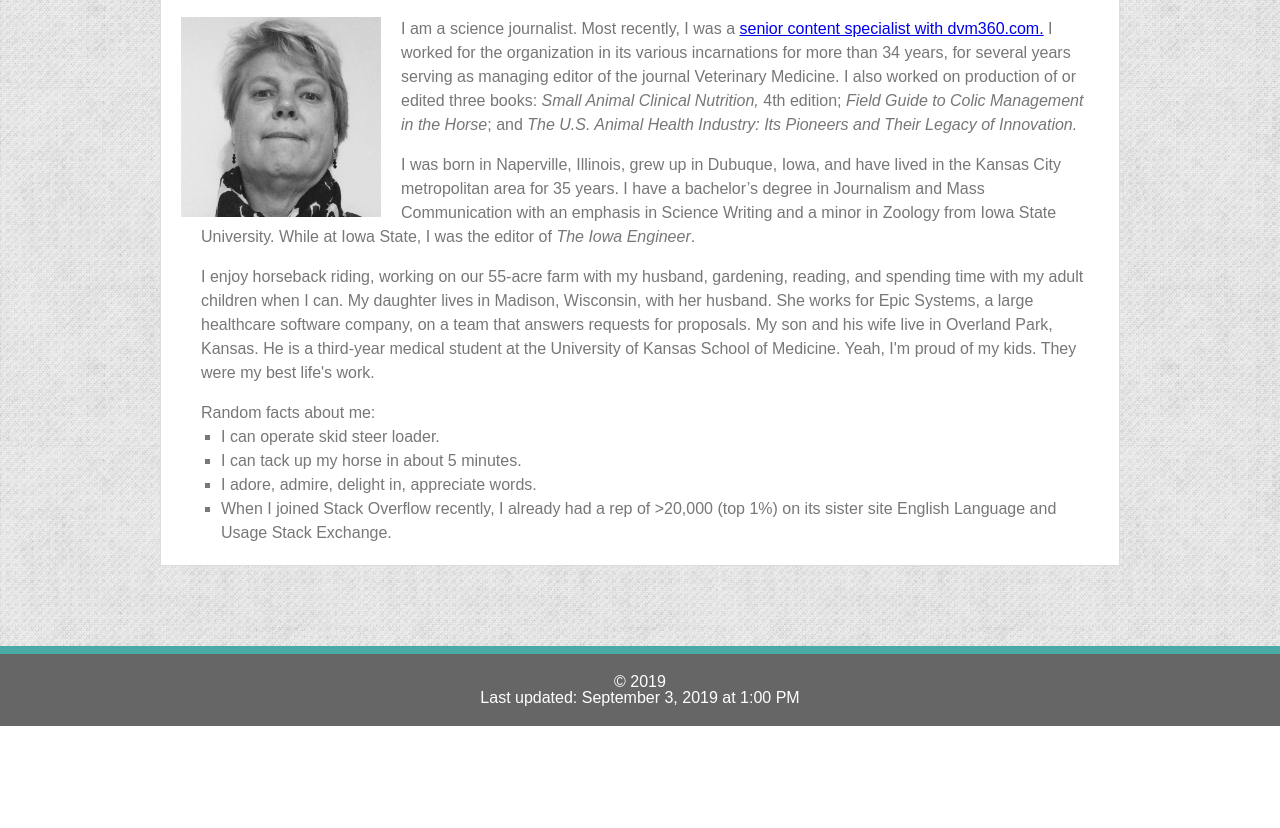
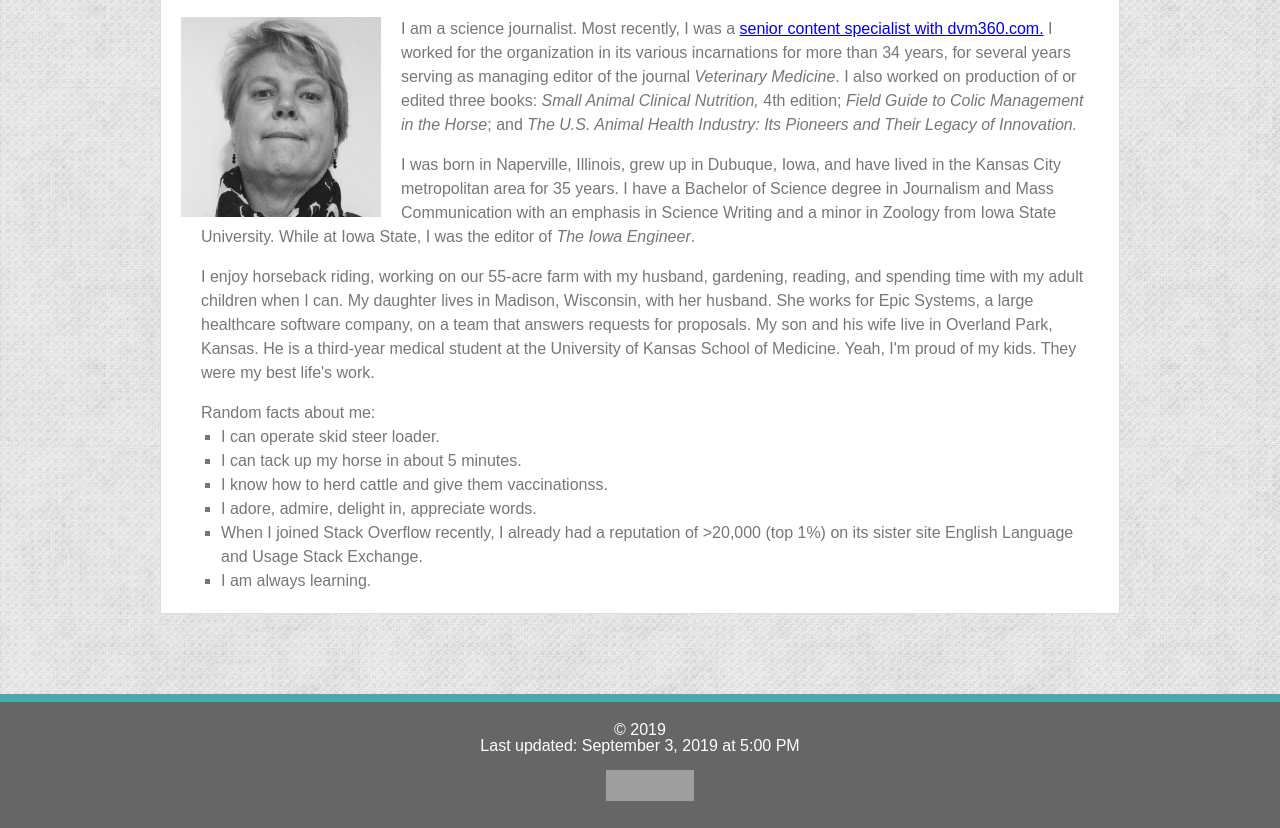
Before and after one commit to JLGaumnitz/Basic-Portfolio, a plain HTML site: page index.html in a window 1280 px wide. Shown: the part 271-1099 px from the top of the page. Before the commit the page ends 997 px from the top, so only its background shows below. Drawn offline with Linux system fonts and the light colour scheme; grey boxes are pictures that could not be loaded.

Commit message:
validated and nearly complete

```diff
--- a/index.html
+++ b/index.html
@@ -40,9 +40,9 @@
 
     <img id="bio-image" src="assets/images/JLG_square.png" alt="Jennifer Gaumnitz"/>
 
-        <p>I am a science journalist. Most recently, I was a <a href="http://www.dvm360.com/jennifer-gaumnitz-senior-content-specialist" target="_blank">senior content specialist with dvm360.com.</a> I worked for the organization in its various incarnations for more than 34 years, for several years serving as managing editor of the journal Veterinary Medicine. I also worked on production of or edited three books: <span class="italic">Small Animal Clinical Nutrition,</span> 4th edition; <span class="italic">Field Guide to Colic Management in the Horse</span>; and <span class="italic">The U.S. Animal Health Industry: Its Pioneers and Their Legacy of Innovation.</span></p>
+        <p>I am a science journalist. Most recently, I was a <a href="http://www.dvm360.com/jennifer-gaumnitz-senior-content-specialist" target="_blank">senior content specialist with dvm360.com.</a> I worked for the organization in its various incarnations for more than 34 years, for several years serving as managing editor of the journal <span class="italic">Veterinary Medicine</span>. I also worked on production of or edited three books: <span class="italic">Small Animal Clinical Nutrition,</span> 4th edition; <span class="italic">Field Guide to Colic Management in the Horse</span>; and <span class="italic">The U.S. Animal Health Industry: Its Pioneers and Their Legacy of Innovation.</span></p>
 <br>
-        <p>I was born in Naperville, Illinois, grew up in Dubuque, Iowa, and have lived in the Kansas City metropolitan area for 35 years. I have a bachelor’s degree in Journalism and Mass Communication with an emphasis in Science Writing and a minor in Zoology from Iowa State University. While at Iowa State, I was the editor of <span class="italic">The Iowa Engineer</span>.</p>
+        <p>I was born in Naperville, Illinois, grew up in Dubuque, Iowa, and have lived in the Kansas City metropolitan area for 35 years. I have a Bachelor of Science degree in Journalism and Mass Communication with an emphasis in Science Writing and a minor in Zoology from Iowa State University. While at Iowa State, I was the editor of <span class="italic">The Iowa Engineer</span>.</p>
 <br>
         <p>I enjoy horseback riding, working on our 55-acre farm with my husband, gardening, reading, and spending time with my adult children when I can. My daughter lives in Madison, Wisconsin, with her husband. She works for Epic Systems, a large healthcare software company, on a team that answers requests for proposals. My son and his wife live in Overland Park, Kansas. He is a third-year medical student at the University of Kansas School of Medicine. Yeah, I'm proud of my kids. They were my best life's work.</p>
         <br>
@@ -50,12 +50,11 @@
         <ul class="a">
             <li>I can operate skid steer loader.</li>
             <li>I can tack up my horse in about 5 minutes.</li>
+            <li>I know how to herd cattle and give them vaccinationss.</li>
             <li>I adore, admire, delight in, appreciate words.</li>
-            <li>When I joined Stack Overflow recently, I already had a rep of >20,000 (top 1%) on its sister site English Language and Usage Stack Exchange. </li>
+            <li>When I joined Stack Overflow recently, I already had a reputation of >20,000 (top 1%) on its sister site English Language and Usage Stack Exchange.</li>
+            <li>I am always learning.</li>
         </ul>
-        </p>
-    </div>
-
 </div>
 
 <!--Sticky footer-->
@@ -63,10 +62,18 @@
 <footer class="footer">
     <small>&copy; 2019</small>
     <br>
-    <small>Last updated: September 3, 2019 at 1:00 PM</small>
+    <small>Last updated: September 3, 2019 at 5:00 PM</small>
+    <br>
+    <br>
+    <p>
+        <a href="http://jigsaw.w3.org/css-validator/check/referer">
+            <img style="border:0;width:88px;height:31px"
+                src="http://jigsaw.w3.org/css-validator/images/vcss-blue"
+                alt="Valid CSS!" />
+            </a>
+        </p>
+
 </footer>
-
-    </div>
 
 </body>
 
```
